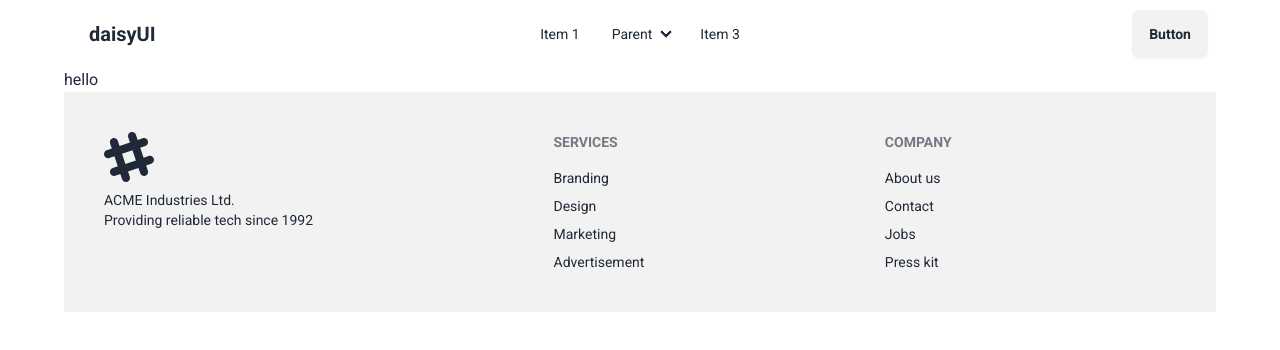
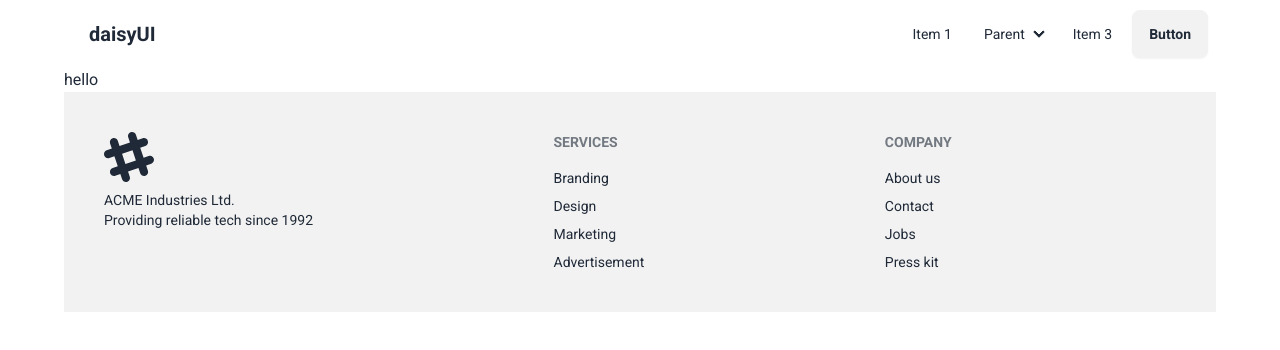
Before and after one commit to RashedAkash/design-agency, a Next.js app: page / in a window 1280 px wide. Shown: the top 350 px of the page. Built offline with nearby package versions, Linux system fonts and the light colour scheme.

Commit message:
navbar create

```diff
--- a/src/components/Navbar.jsx
+++ b/src/components/Navbar.jsx
@@ -47,6 +47,8 @@ const Navbar = () => {
           </div>
           <a className="btn btn-ghost text-xl">daisyUI</a>
         </div>
+
+        <div className="navbar-end">
           <div className="navbar-center hidden lg:flex">
             <ul className="menu menu-horizontal px-1">
               <li>
@@ -70,7 +72,6 @@ const Navbar = () => {
               </li>
             </ul>
           </div>
-        <div className="navbar-end">
           <a className="btn">Button</a>
         </div>
       </div>
```
Lines whose indentation alone changed are shown as unchanged.
